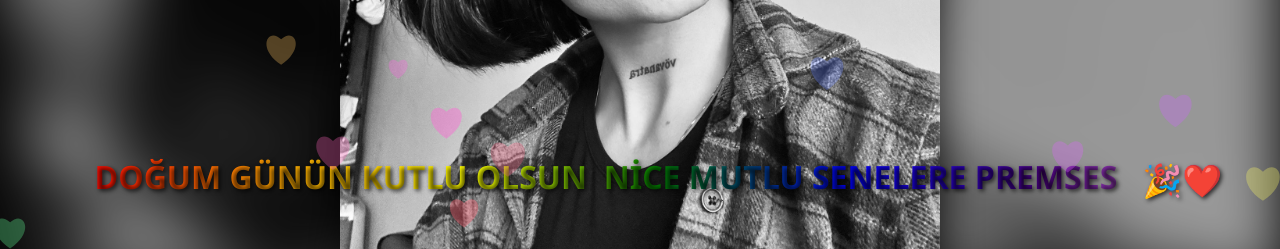
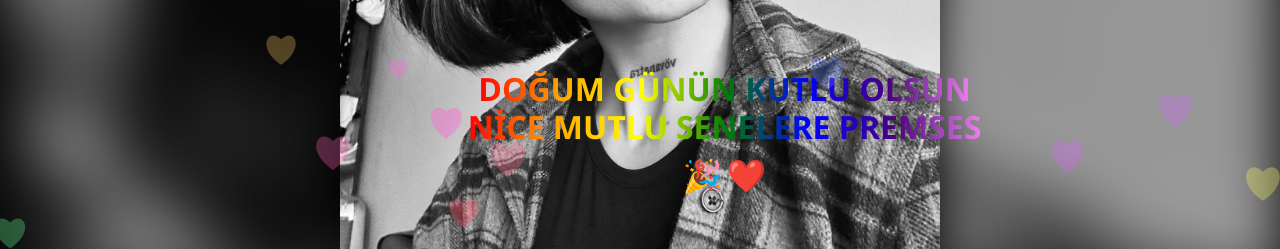
Before and after one commit to IXartaI/nisakilincaslan, a plain HTML site: page index.html in a window 1280 px wide. Both pictures are taken after a click on the button "TIKLA!". Shown: the part 514-763 px from the top of the page. Drawn offline with nearby package versions, Linux system fonts and the light colour scheme.

Commit message:
index.html

```diff
--- a/index.html
+++ b/index.html
@@ -11,7 +11,6 @@
     background: black;
   }
 
-  /* Arkadaki bulanık büyük fotoğraf (kenar boşlukları için) */
   .background-blur {
     position: fixed;
     top: 0; left: 0; right: 0; bottom: 0;
@@ -23,7 +22,6 @@
     z-index: 0;
   }
 
-  /* Ortadaki fotoğraf */
   .foreground-image {
     position: fixed;
     top: 0;
@@ -59,25 +57,39 @@
   #marquee {
     position: fixed;
     bottom: 90px;
-    font-size: 2em;
-    font-weight: 900;
     user-select: none;
     pointer-events: none;
     z-index: 5;
-    color: transparent;
+    white-space: nowrap;
+
+    display: none; /* Başlangıçta gizli */
+
+    left: 50%;
+    transform: translateX(-50%);
+  }
+
+  #marquee.active {
+    display: flex;
+    flex-direction: column;
+    align-items: center;
+  }
+
+  .gradient-text {
+    font-size: 2em;
+    font-weight: 900;
     background: linear-gradient(90deg, red, orange, yellow, green, blue, indigo, violet);
     -webkit-background-clip: text;
     background-clip: text;
-    text-shadow: 2px 2px 4px rgba(0,0,0,0.7);
+    color: transparent;
     white-space: nowrap;
-    left: 0;
-    padding: 0 10px;
-    display: none;
-    height: 1.2em;
     line-height: 1.2em;
+    text-align: center;
+    margin: 0;
   }
 
   .emoji {
+    font-size: 2em;
+    margin-top: 0.2em;
     color: initial !important;
     background: none !important;
     -webkit-background-clip: unset !important;
@@ -107,8 +119,12 @@
   </div>
 
   <div id="marquee">
-    DOĞUM GÜNÜN KUTLU OLSUN
-    &nbsp;NİCE MUTLU SENELERE PREMSES&nbsp;&nbsp;&nbsp;<span class="emoji">🎉</span><span class="emoji">❤️</span>
+    <div class="gradient-text">DOĞUM GÜNÜN KUTLU OLSUN</div>
+    <div class="gradient-text">NİCE MUTLU SENELERE PREMSES</div>
+    <div>
+      <span class="emoji">🎉</span>
+      <span class="emoji">❤️</span>
+    </div>
   </div>
 
   <canvas id="confetti-canvas"></canvas>
@@ -124,23 +140,22 @@
 
     let posX = 0;
     let direction = 1;
-    const speed = 0.5; // Yazı hızı 1 olarak değiştirildi
+    const speed = 0.5;
 
     function animateMarquee() {
-      if (marquee.style.display === 'none') return;
+      if (!marquee.classList.contains('active')) return;
 
-      const maxX = window.innerWidth - marquee.offsetWidth;
+      const maxShift = (window.innerWidth - marquee.offsetWidth) / 2;
 
       posX += speed * direction;
-      if(posX >= maxX) {
+      if (posX >= maxShift) {
         direction = -1;
-        posX = maxX;
+        posX = maxShift;
+      } else if (posX <= -maxShift) {
+        direction = 1;
+        posX = -maxShift;
       }
-      else if(posX <= 0) {
-        direction = 1;
-        posX = 0;
-      }
-      marquee.style.left = posX + 'px';
+      marquee.style.transform = `translateX(calc(-50% + ${posX}px))`;
 
       requestAnimationFrame(animateMarquee);
     }
@@ -185,13 +200,13 @@
     class Heart {
       constructor() {
         this.x = Math.random() * heartsCanvas.width;
-        this.y = Math.random() * heartsCanvas.height; // Rastgele Y konumu
+        this.y = Math.random() * heartsCanvas.height;
         this.size = 15 + Math.random() * 15;
         this.speed = 0.5 + Math.random() * 1.5;
         this.color = `hsl(${Math.random() * 360}, 100%, 70%)`;
         this.opacity = 1;
-        this.vx = (Math.random() - 0.5) * 1; // X ekseninde hafif hareket
-        this.vy = (Math.random() - 0.5) * 1; // Y ekseninde hafif hareket
+        this.vx = (Math.random() - 0.5) * 1;
+        this.vy = (Math.random() - 0.5) * 1;
       }
 
       draw() {
@@ -242,7 +257,9 @@
 
     button.addEventListener('click', () => {
       button.style.display = 'none';
-      marquee.style.display = 'block';
+      marquee.classList.add('active');
+      posX = 0;
+      marquee.style.transform = 'translateX(-50%)'; // tam ortada başla
       song.play();
       animateMarquee();
       startConfetti();
```
